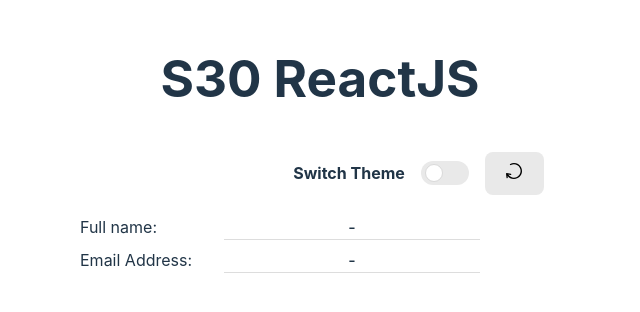
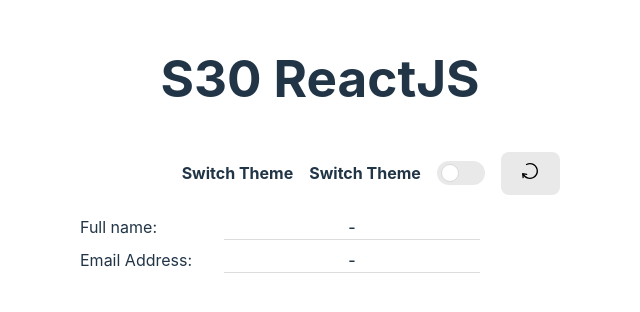
Before and after one commit to bher00/s30-reactjs, a React (Vite) app: page / in a window 1280 px wide. Shown: the part 256-568 px from the top of the page, without its empty margins (320-960 px from the left). Built offline with nearby package versions, Linux system fonts and the light colour scheme; no server answers.

Commit message:
remove unused props and add title

```diff
--- a/src/components/switch/SwitchTheme.component.tsx
+++ b/src/components/switch/SwitchTheme.component.tsx
@@ -4,15 +4,11 @@
 import { useTheme } from '~/hooks/useTheme';
 
 interface SwitchProps extends HTMLAttributes<HTMLDivElement> {
-  size?: number;
-  color?: string;
-  borderWidth?: number;
-  borderActiveColor?: string;
-  borderNotActiveColor?: string;
+  title?: string;
 }
 
 export const SwitchTheme = (props: SwitchProps): ReactElement => {
-  const { ...rest } = props;
+  const { title = 'Switch Theme', ...rest } = props;
 
   const [theme, setTheme] = useTheme('light');
 
@@ -26,14 +22,18 @@
   };
 
   return (
+    <>
+      <h4>{title}</h4>
       <div className="switch-container" {...rest}>
         <input
           type="checkbox"
           checked={theme === 'light' ? false : true}
           className="switch-input"
           onChange={handleChangeTheme}
+          role="theme"
         />
         <div className="switch-toggle"></div>
       </div>
+    </>
   );
 };
--- a/src/components/switch/SwitchTheme.style.css
+++ b/src/components/switch/SwitchTheme.style.css
@@ -39,3 +39,7 @@
         border: 1px solid #1976d2;
     }
 }
+
+h4 {
+    color: var(--text-primary);
+}
```
Lines whose indentation alone changed are shown as unchanged.
